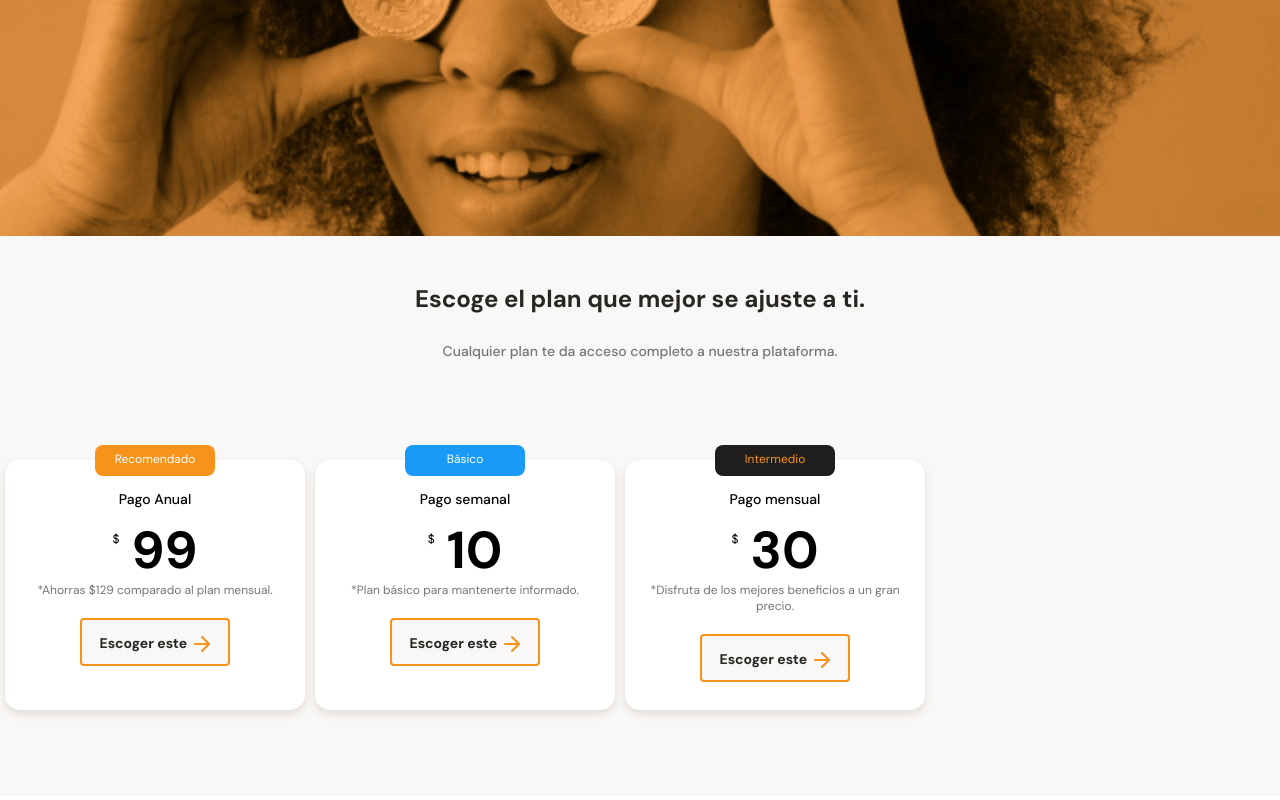
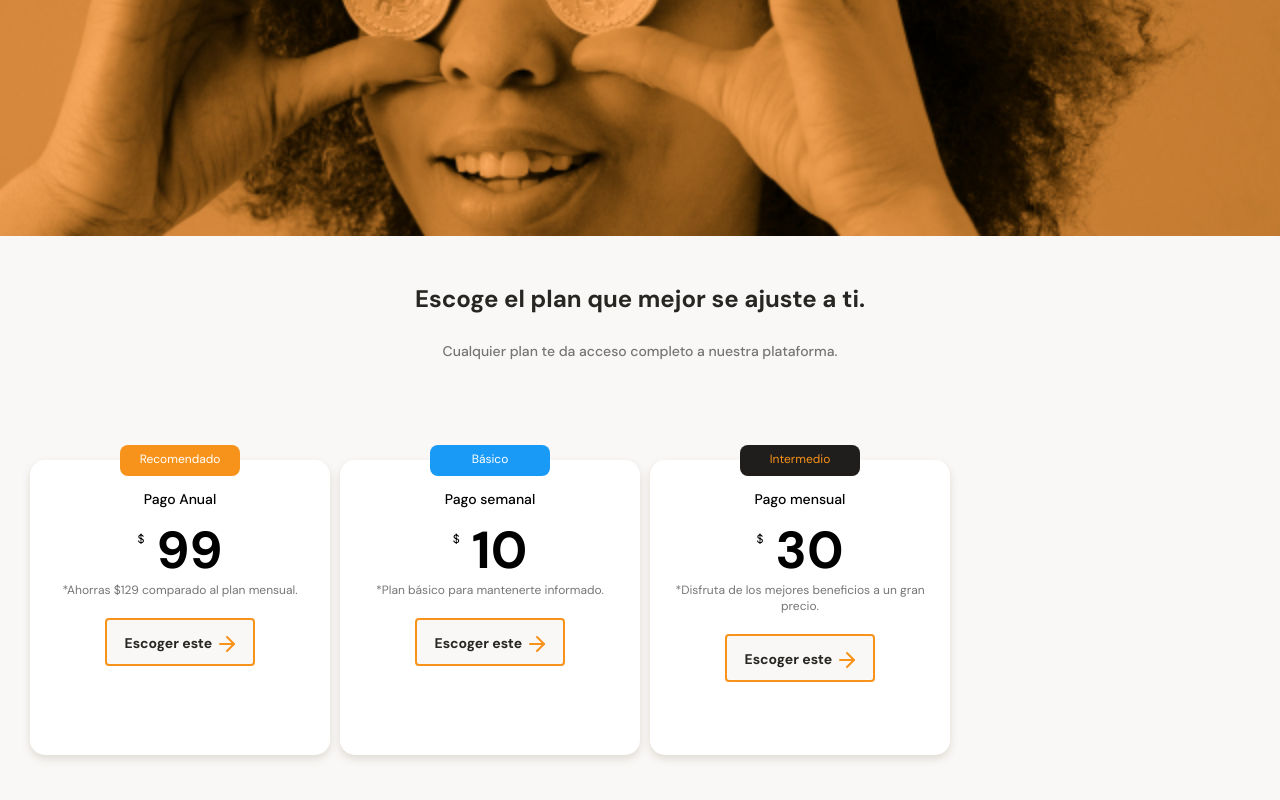
Before and after one commit to alejita180/mobilefirst, a plain HTML site: page index.html in a window 1280 px wide. Shown: the part 2594-3394 px from the top of the page. Drawn offline with Linux system fonts and the light colour scheme.

Commit message:
Fix: cards scroll padding fixed

```diff
--- a/style.css
+++ b/style.css
@@ -375,7 +375,7 @@ main {
 .main-plans-container {
   width: 100%;
   min-width: 320px;
-  padding-bottom: 70px;
+  /* padding-bottom: 70px; */
   text-align: center;
 }
 
@@ -405,11 +405,12 @@ main {
 
 .plans-container--slider {
   display: flex;
-  height: 316px;
+  height: 400px; /*anteriormente era 316*/
   overflow-x: scroll;
   /* overflow-y: hidden; */
   overscroll-behavior-x: contain;
   scroll-snap-type: x proximity;
+  padding: 0 50px 0 25px;
 }
 
 .plans-container--card {
@@ -418,7 +419,7 @@ main {
   width: 70%;
   min-width: 230px;
   max-width: 300px;
-  height: 250px;
+  height: 295px;
   margin: 50px 5px 0;
   padding: 0 15px;
   background-color: var(--white);
```
